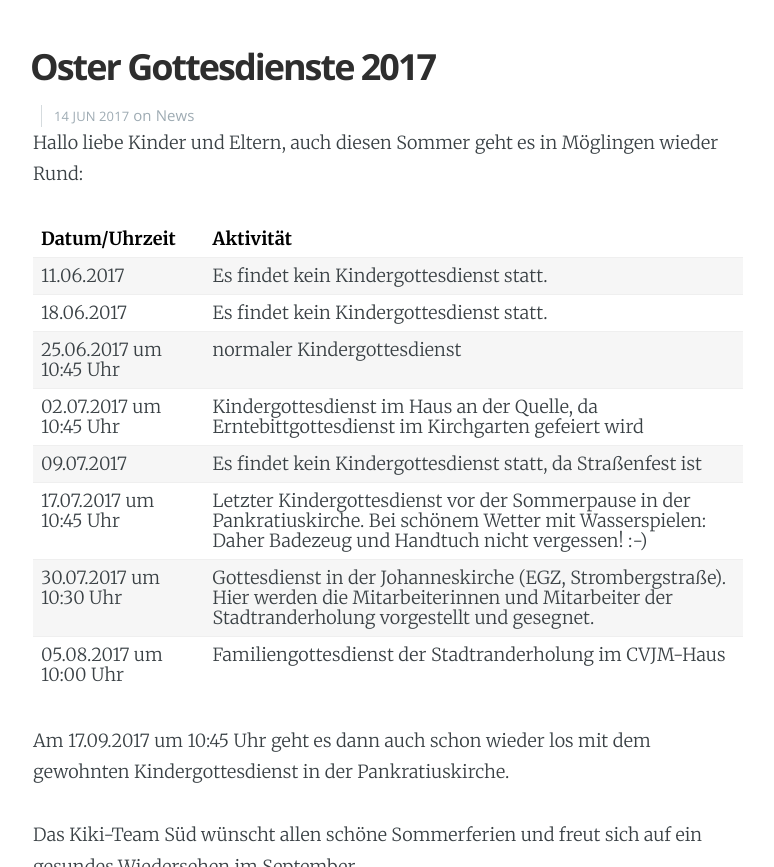
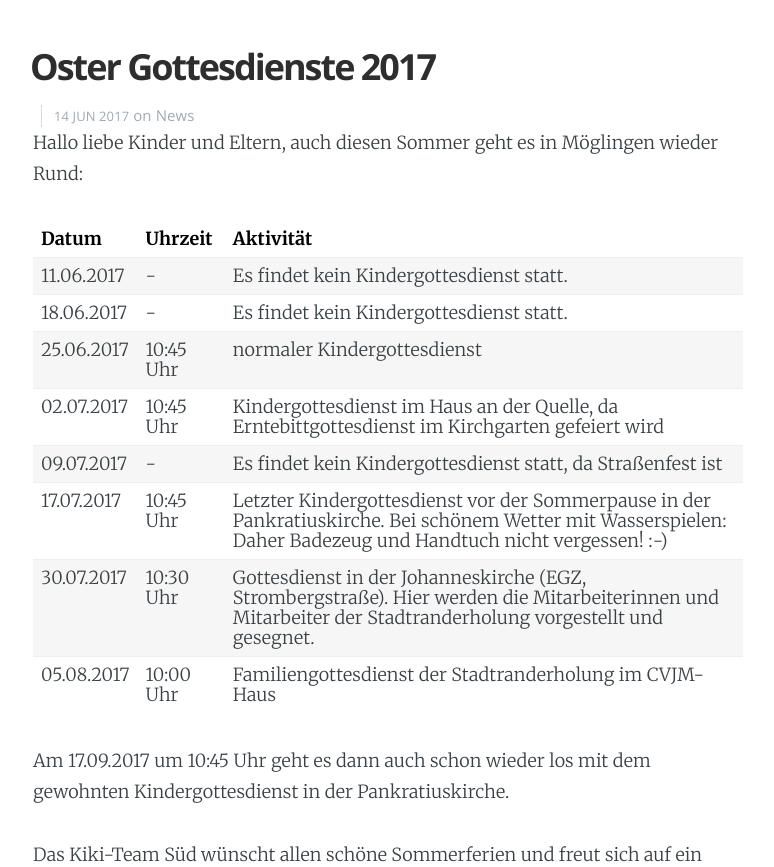
Before and after one commit to kiki-moeglingen/kiki-moeglingen.github.io, a Jekyll site: the page built from _posts/2017-06-14-sommer2017.md, in a window 1280 px wide and 900 px high, scrolled down 556 px, cut to the strip 33-900 px from the top of the window. Shown: the whole strip, without its empty margins (252-1026 px from the left). Built offline with Jekyll 4.4.1, drawn with Linux system fonts in a browser that asks for light colours; nearby versions of some CDN libraries.

```diff
--- a/_posts/2017-06-14-sommer2017.md
+++ b/_posts/2017-06-14-sommer2017.md
@@ -14,16 +14,16 @@ logo: 'assets/images/kiki-logo-light.png'
 Hallo liebe Kinder und Eltern,
 auch diesen Sommer geht es in Möglingen wieder Rund:
 
-| Datum/Uhrzeit | Aktivität |
-| --- | --- |
-| 11.06.2017 | Es findet kein Kindergottesdienst statt. |
-| 18.06.2017 | Es findet kein Kindergottesdienst statt. |
-| 25.06.2017 um 10:45 Uhr | normaler Kindergottesdienst |
-| 02.07.2017 um 10:45 Uhr | Kindergottesdienst im Haus an der Quelle, da Erntebittgottesdienst im Kirchgarten gefeiert wird |
-| 09.07.2017 | Es findet kein Kindergottesdienst statt, da Straßenfest ist |
-| 17.07.2017 um 10:45 Uhr | Letzter Kindergottesdienst vor der Sommerpause in der Pankratiuskirche. Bei schönem Wetter mit Wasserspielen: Daher Badezeug und Handtuch nicht vergessen! :-) |
-| 30.07.2017 um 10:30 Uhr | Gottesdienst in der Johanneskirche (EGZ, Strombergstraße). Hier werden die Mitarbeiterinnen und Mitarbeiter der Stadtranderholung vorgestellt und gesegnet. |
-| 05.08.2017 um 10:00 Uhr | Familiengottesdienst der Stadtranderholung im CVJM-Haus |
+| Datum | Uhrzeit | Aktivität |
+| --- | --- | --- |
+| 11.06.2017 | - | Es findet kein Kindergottesdienst statt. |
+| 18.06.2017 | - | Es findet kein Kindergottesdienst statt. |
+| 25.06.2017 | 10:45 Uhr | normaler Kindergottesdienst |
+| 02.07.2017 | 10:45 Uhr | Kindergottesdienst im Haus an der Quelle, da Erntebittgottesdienst im Kirchgarten gefeiert wird |
+| 09.07.2017 | - | Es findet kein Kindergottesdienst statt, da Straßenfest ist |
+| 17.07.2017 | 10:45 Uhr | Letzter Kindergottesdienst vor der Sommerpause in der Pankratiuskirche. Bei schönem Wetter mit Wasserspielen: Daher Badezeug und Handtuch nicht vergessen! :-) |
+| 30.07.2017 | 10:30 Uhr | Gottesdienst in der Johanneskirche (EGZ, Strombergstraße). Hier werden die Mitarbeiterinnen und Mitarbeiter der Stadtranderholung vorgestellt und gesegnet. |
+| 05.08.2017 | 10:00 Uhr | Familiengottesdienst der Stadtranderholung im CVJM-Haus |
 
 Am 17.09.2017 um 10:45 Uhr geht es dann auch schon wieder los mit dem gewohnten Kindergottesdienst in der Pankratiuskirche.
 
```
